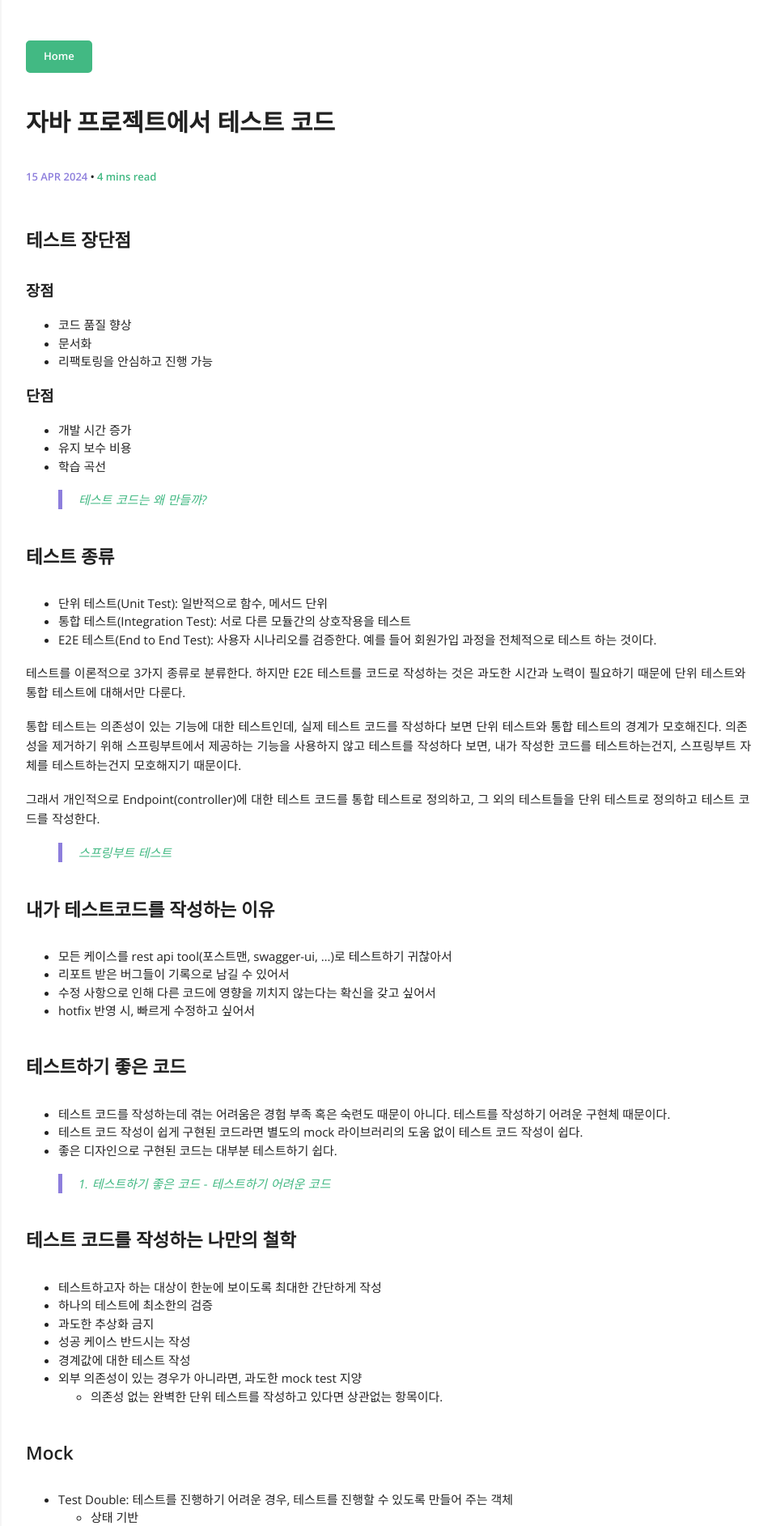
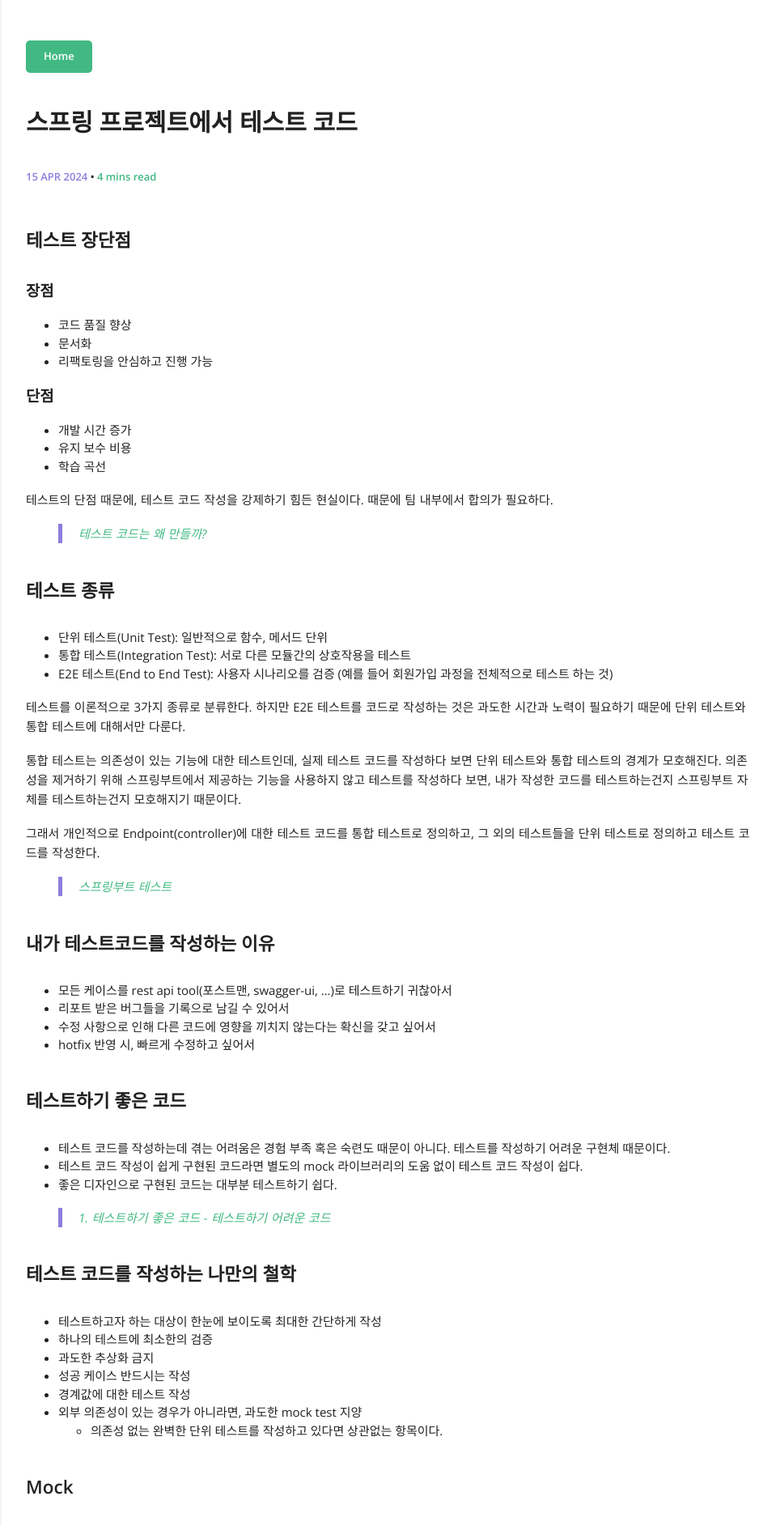
Before and after one commit to pinstinct/pinstinct.github.com, a Jekyll site: the page built from _posts/2024-04-15-java-test-code.md, in a window 1280 px wide. Shown: the top 1885 px of the page at 81% size, without its empty margins (318-1277 px from the left). Built offline with Jekyll 4.4.1, drawn with Linux system fonts in a browser that asks for light colours; comment, search, counter and statistics services are not loaded; some of the changed text lies outside the part shown.

Commit message:
modify post

```diff
--- a/_posts/2024-04-15-java-test-code.md
+++ b/_posts/2024-04-15-java-test-code.md
@@ -1,8 +1,8 @@
 ---
 layout: post
-title: 자바 프로젝트에서 테스트 코드
+title: 스프링 프로젝트에서 테스트 코드
 categories: java
-tags: [java, test, project]
+tags: [java, spring, test, project]
 ---
 
 ### 테스트 장단점
@@ -19,17 +19,20 @@
 - 유지 보수 비용
 - 학습 곡선
 
+테스트의 단점 때문에, 테스트 코드 작성을 강제하기 힘든 현실이다. 때문에 팀 내부에서 합의가 필요하다.
+
 > [테스트 코드는 왜 만들까?](https://yozm.wishket.com/magazine/detail/1964/)
 
 ### 테스트 종류
 
 - 단위 테스트(Unit Test): 일반적으로 함수, 메서드 단위
 - 통합 테스트(Integration Test): 서로 다른 모듈간의 상호작용을 테스트
-- E2E 테스트(End to End Test): 사용자 시나리오를 검증한다. 예를 들어 회원가입 과정을 전체적으로 테스트 하는 것이다.
+- E2E 테스트(End to End Test): 사용자 시나리오를 검증
+(예를 들어 회원가입 과정을 전체적으로 테스트 하는 것)
 
 테스트를 이론적으로 3가지 종류로 분류한다. 하지만 E2E 테스트를 코드로 작성하는 것은 과도한 시간과 노력이 필요하기 때문에 단위 테스트와 통합 테스트에 대해서만 다룬다.
 
-통합 테스트는 의존성이 있는 기능에 대한 테스트인데, 실제 테스트 코드를 작성하다 보면 단위 테스트와 통합 테스트의 경계가 모호해진다. 의존성을 제거하기 위해 스프링부트에서 제공하는 기능을 사용하지 않고 테스트를 작성하다 보면, 내가 작성한 코드를 테스트하는건지, 스프링부트 자체를 테스트하는건지 모호해지기 때문이다.
+통합 테스트는 의존성이 있는 기능에 대한 테스트인데, 실제 테스트 코드를 작성하다 보면 단위 테스트와 통합 테스트의 경계가 모호해진다. 의존성을 제거하기 위해 스프링부트에서 제공하는 기능을 사용하지 않고 테스트를 작성하다 보면, 내가 작성한 코드를 테스트하는건지 스프링부트 자체를 테스트하는건지 모호해지기 때문이다.
 
 그래서 개인적으로 Endpoint(controller)에 대한 테스트 코드를 통합 테스트로 정의하고, 그 외의 테스트들을 단위 테스트로 정의하고 테스트 코드를 작성한다.
 
@@ -38,7 +41,7 @@
 ### 내가 테스트코드를 작성하는 이유
 
 - 모든 케이스를 rest api tool(포스트맨, swagger-ui, ...)로 테스트하기 귀찮아서
-- 리포트 받은 버그들이 기록으로 남길 수 있어서
+- 리포트 받은 버그들을 기록으로 남길 수 있어서
 - 수정 사항으로 인해 다른 코드에 영향을 끼치지 않는다는 확신을 갖고 싶어서
 - hotfix 반영 시, 빠르게 수정하고 싶어서
 
@@ -94,14 +97,23 @@
 > [Mockito, 이대로 괜찮은가?](https://tecoble.techcourse.co.kr/post/2020-10-16-is-ok-mockito/)
 
 
+### BDD(Behavior Driven Development) 스타일의 테스트 코드
 
-### BDD(Behavior Driven Development) 스타일의 테스트 코드
+BDD는 TDD의 한 종류로 사용자의 행위까지 생각하고 테스트하며 개발하는 것이다.
+
+| | TDD | BDD |
+|---|---|---|
+|목적|기능 동작의 검증|서비스 유저 시나리오 동작의 검증|
+|설계중심|기능 중심|서비스 사용자 행위 중심|
+
+
+> [TDD, BDD란?](https://mingule.tistory.com/43)
 
 #### Given - When - Then 패턴
 
-- Given : 시나리오 진행에 필요한 값을 설정한다.
-- When : 시나리오를 진행하는데 필요한 조건을 명시한다.
-- Then : 시나리오를 완료했을 때 보장해야 하는 결과를 명시한다.
+- Given: 시나리오 진행에 필요한 값을 설정한다.
+- When: 시나리오를 진행하는데 필요한 조건을 명시한다.
+- Then: 시나리오를 완료했을 때 보장해야 하는 결과를 명시한다.
 
 > [[Spring Boot + Mockito] 09. BDD (Behavior Driven Development) 스타일로 Mockito 활용하기](https://wiki.yowu.dev/ko/dev/Mockito/Spring-Boot-Mockito-Series/9-Using-Mockito-in-BDD-style)
 
```
